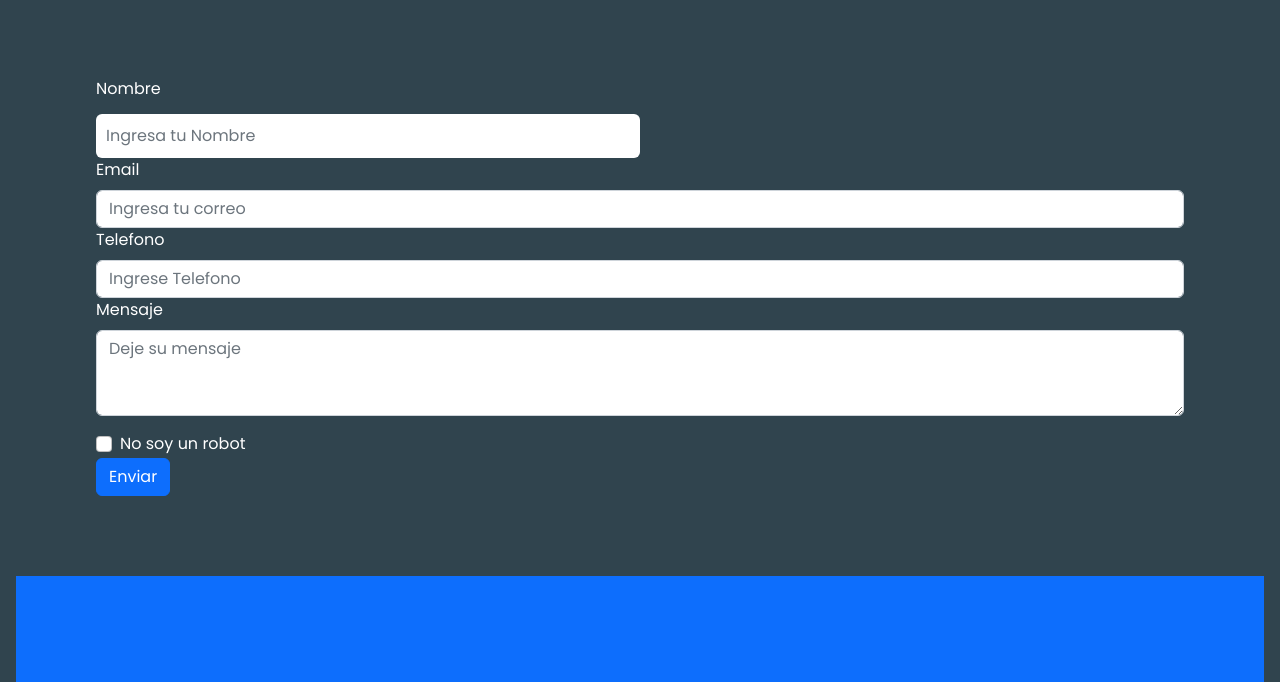
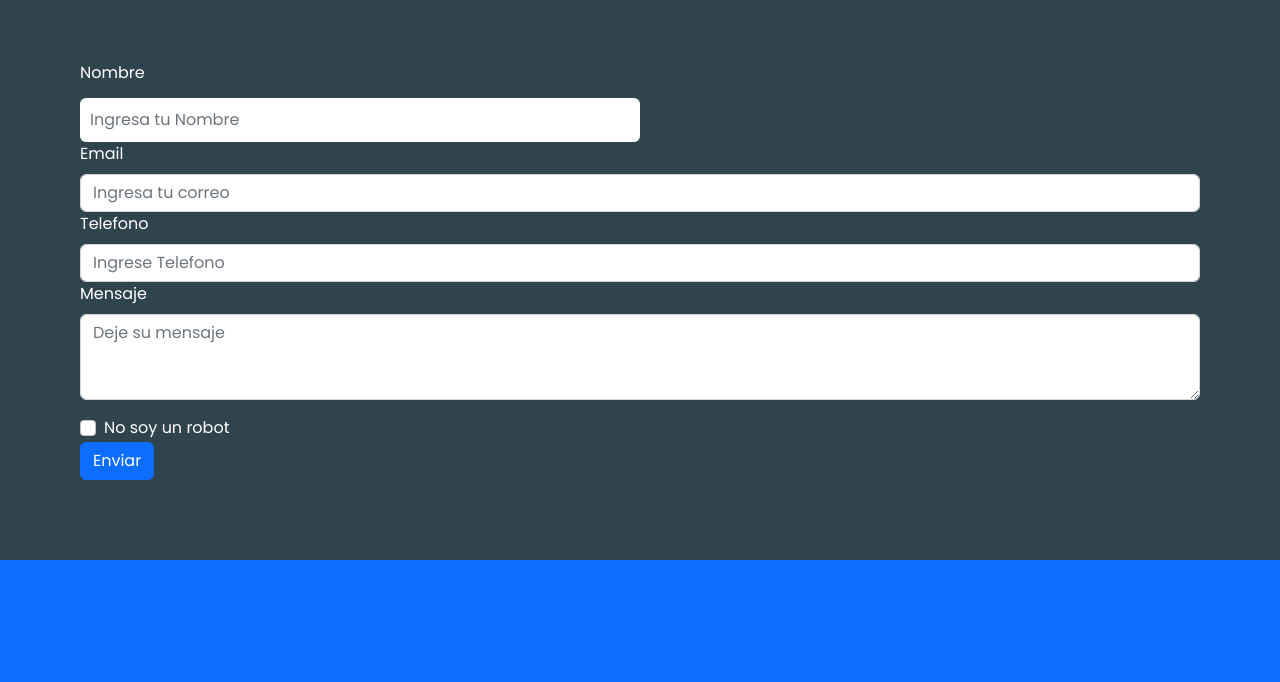
Before and after one commit to PabloSuizer/imprimi-ya-pablosuizer, a website: page pages/contacto.html in a window 1280 px wide. Shown: the part 90-772 px from the top of the page. Drawn offline with nearby package versions, Linux system fonts and the light colour scheme.

Commit message:
delet padding

```diff
--- a/pages/contacto.html
+++ b/pages/contacto.html
@@ -14,7 +14,7 @@
     <link rel="stylesheet" href="../css/styles.css">
     <title>Contacto</title>
 </head>
-<body class=" cuerpo p-3 m-0 border-0 bd-example ">
+<body class=" cuerpo m-0 border-0 bd-example ">
 
   <!-- Example Code -->
   <!-- Navbar -->
```
Also changed, not shown: index.html (+1 -1 lines), pages/nosotros.html (+1 -1 lines), pages/producto.html (+1 -1 lines), pages/servicios.html (+1 -1 lines).
